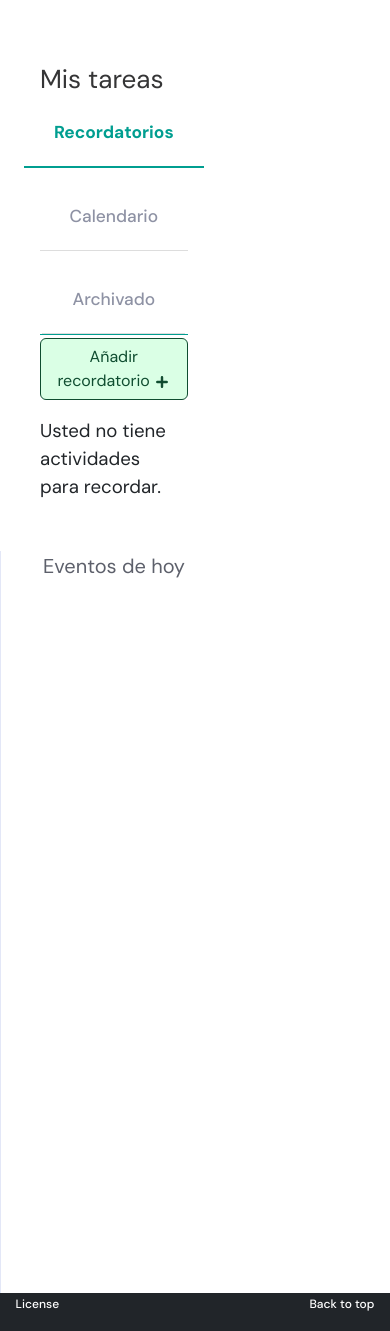
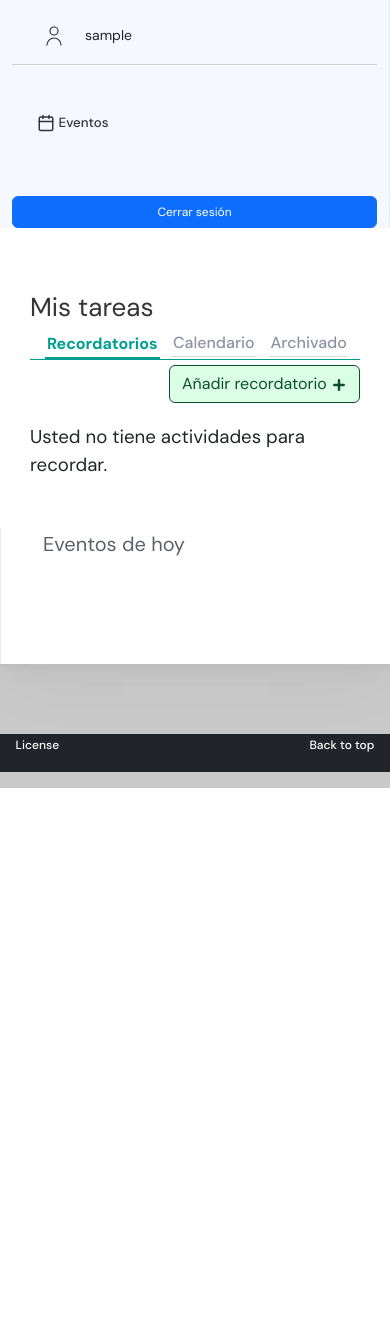
Before and after one commit to Deipzza/UNSpeech, a Flask app: page /tasks in a window 390 px wide. Shown: the part 56-1387 px from the top of the page. After the commit the page ends 844 px from the top, so only its background shows below. Run offline with Flask 2, Linux system fonts and the light colour scheme; the visitor is signed in with stand-in values (Sample User, id 1); data that the repository does not hold is empty; parts of the project's set-up code (start-up, migrations or seed data) failed here and were passed over; some libraries are stand-ins or nearby versions.

Commit message:
changes styles responsive

```diff
--- a/allunbot/assets/dist/css/calculadora.css
+++ b/allunbot/assets/dist/css/calculadora.css
@@ -1,7 +1,7 @@
 .container-table {
   padding: 1%;
-  padding-right: calc(var(--bs-gutter-x) * .5);
-  padding-left: var(--bs-gutter-x);
+  /* padding-right: calc(var(--bs-gutter-x) * .5);
+  padding-left: var(--bs-gutter-x); */
 
 }
 
--- a/allunbot/assets/dist/css/dashboard.css
+++ b/allunbot/assets/dist/css/dashboard.css
@@ -285,8 +285,8 @@ button {
 }
 
 @media screen and (max-width: 900px) {
-  .left-bar {
-    display: none;
+  .right-content{
+    min-height: 12vh;
   }
 }
 
--- a/allunbot/assets/dist/css/tasks.css
+++ b/allunbot/assets/dist/css/tasks.css
@@ -3,9 +3,9 @@
   color: var(--secondary-color);
   border-bottom: 1px solid #ddd;
   transition: 0.4s ease-in;
-  padding: 20px 30px;
+  padding: 1% 2%;
   cursor: pointer;
-  font-size: 13pt;
+  font-size: 12pt;
 }
 
 .page-content .nav-link.active {
@@ -125,7 +125,6 @@ label .label-text:before {
   display: flex;
   flex-direction: column;
   flex: 1;
-  padding: 40px 20px 0 20px;
 }
 .page-content .header {
   font-size: 26px;
--- a/allunbot/templates/calculadora.html
+++ b/allunbot/templates/calculadora.html
@@ -24,7 +24,7 @@ block styles %}
 </div>
 
 <div class="container-table">
-  <div class="info_calificaciones">
+  <div class="info_calificaciones table-responsive">
     <table class="table table-striped table-bordered" id="calificaciones">
       <thead class="table-secondary">
         <tr>
--- a/allunbot/templates/dashboard.html
+++ b/allunbot/templates/dashboard.html
@@ -4,7 +4,7 @@ styles %}
 {% endblock %} {% block content %}
 <link href="https://fonts.googleapis.com/css?family=DM+Sans:400,500,700&display=swap" rel="stylesheet" />
 <div class="task-manager row">
-  <div class="left-bar col-2">
+  <div class="left-bar col-md-2 col-sm-12">
     <div class="top-part">
       <svg viewBox="0 0 24 24" fill="none" xmlns="http://www.w3.org/2000/svg">
         <g id="SVGRepo_bgCarrier" stroke-width="0"></g>
@@ -100,7 +100,7 @@ styles %}
     <a role="button" class="btn btn-primary logout" href="{{url_for('logout')}}">Cerrar sesión</a>
   </div>
 
-  <div class="col-7 main-page">
+  <div class="col-md-7 col-sm-12 main-page">
     {% block page_content %} {% if not info_sia %}
     <div class="nota">
       <p>
@@ -124,7 +124,7 @@ styles %}
     {% endif %} {% endblock %}
   </div>
 
-  <div class="right-bar col-3">
+  <div class="right-bar col-md-3 col-sm-12">
     <div class="header">Eventos de hoy</div>
     <div class="right-content">
       {% for event in today_events %}
```
